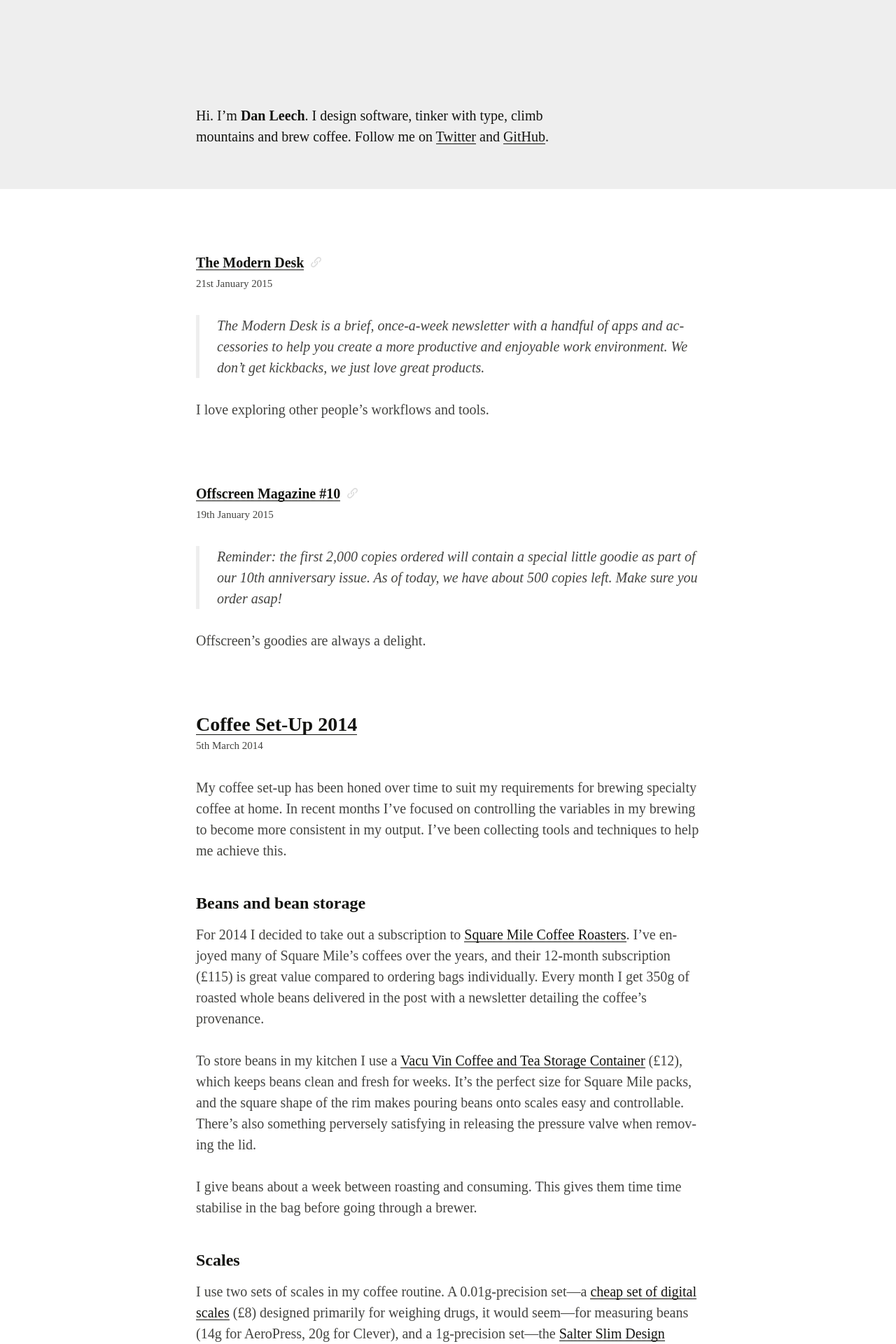
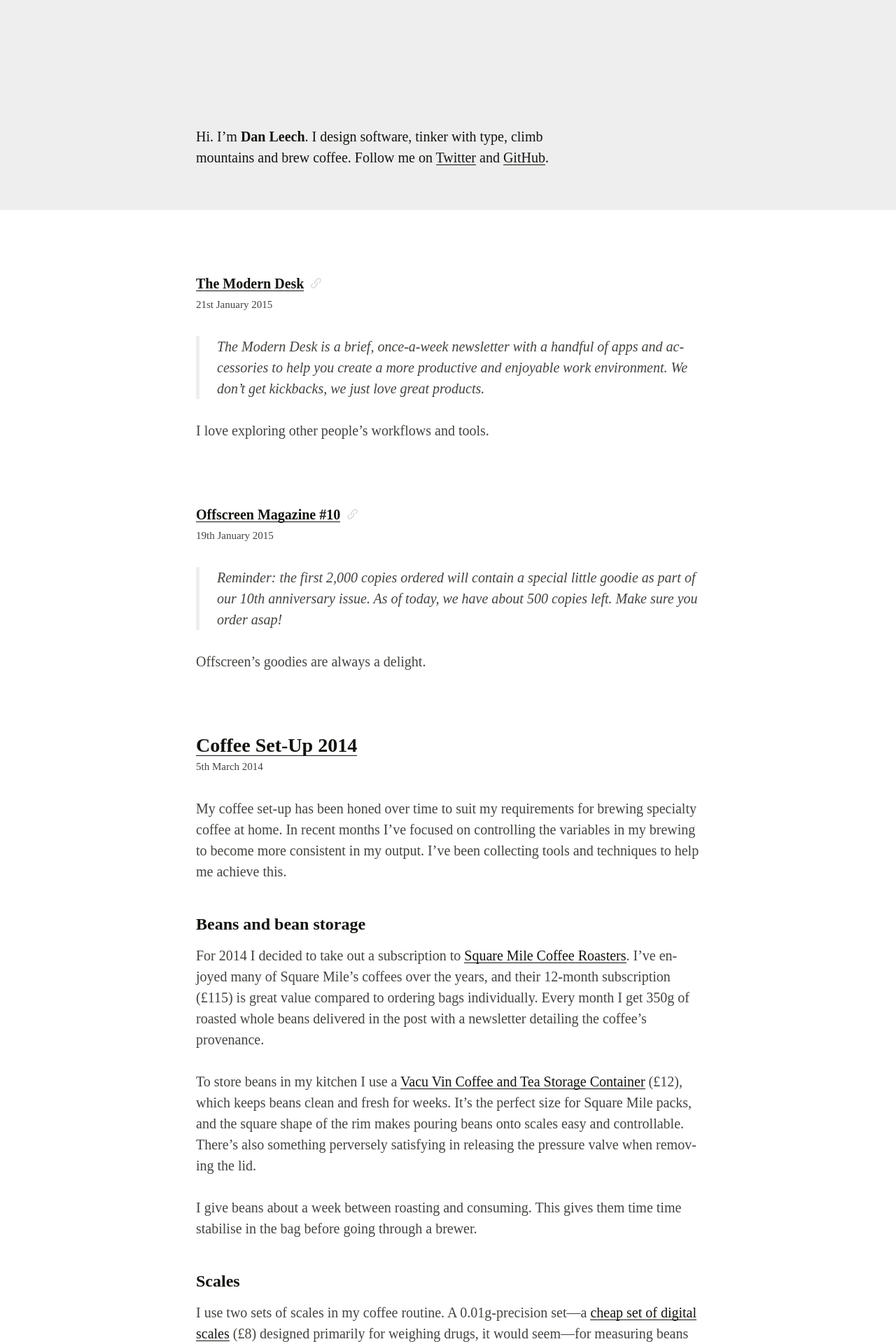
Before and after one commit to danleech/danleech.com, a Jekyll site: the page built from index.md, in a window 1280 px wide. Shown: the top 1920 px of the page at 70% size. Built offline with Jekyll 4.4.1, drawn with Linux system fonts in a browser that asks for light colours; some web fonts are replaced; Markdown is read by kramdown in place of the engine named in the settings.

Commit message:
Changed site-header padding for home

```diff
--- a/_includes/header.html
+++ b/_includes/header.html
@@ -9,12 +9,12 @@
     <meta name="author" content="{{ site.author }}">
     <meta name="description" content="{{ site.description }}">
     <link rel="stylesheet" href="//cloud.typography.com/7437472/747866/css/fonts.css">
-    <link rel="stylesheet" href="/css/main2.css">
+    <link rel="stylesheet" href="/css/main3.css">
     <link rel="alternate" type="application/rss+xml" title="{{ site.name }}" href="http://danleech.com/feed/">
 </head>
 
 <body>
-    <header class="site-header {% if page.layout == "page" %}site-header--page{% endif %}" role="banner">
+    <header class="site-header {% if page.layout == "home" %}site-header--home{% endif %}" role="banner">
         <div class="container">
             <p class="introduction">Hi. I’m <a href="/">{{ site.author }}</a>. {{ site.description }} Follow me on <a href="https://twitter.com/d_leech">Twitter</a> and <a href="https://github.com/danleech">GitHub</a>.</p>
         </div>
--- a/css/main2.scss
+++ b/css/main3.scss
@@ -195,20 +195,17 @@
 }
 
 .site-header {
-    padding: 6rem 0 3rem;
+    padding: 3rem 0;
     background: $grey;
     color: $black;
-    transition: padding 0.05s linear;
-    @media (min-width: 600px) {
-        padding: 7.5rem 0 3rem;
-    }
+    transition: padding 0.2s linear;
 }
 
-.site-header--page {
+.site-header--home {
     @extend .site-header;
-    padding: 3rem 0;
+    padding: 6rem 0 3rem;
     @media (min-width: 600px) {
-        padding: 3rem 0;
+        padding: 9rem 0 3rem;
     }
 }
 
```
